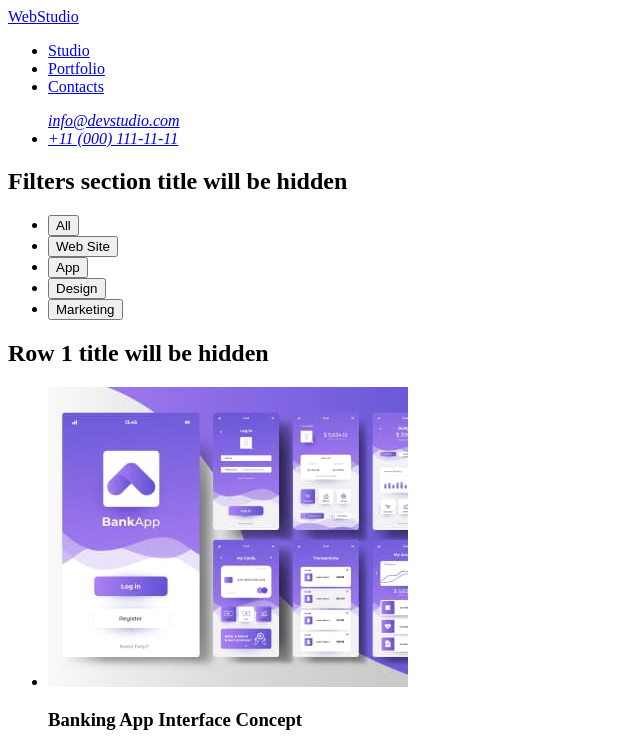
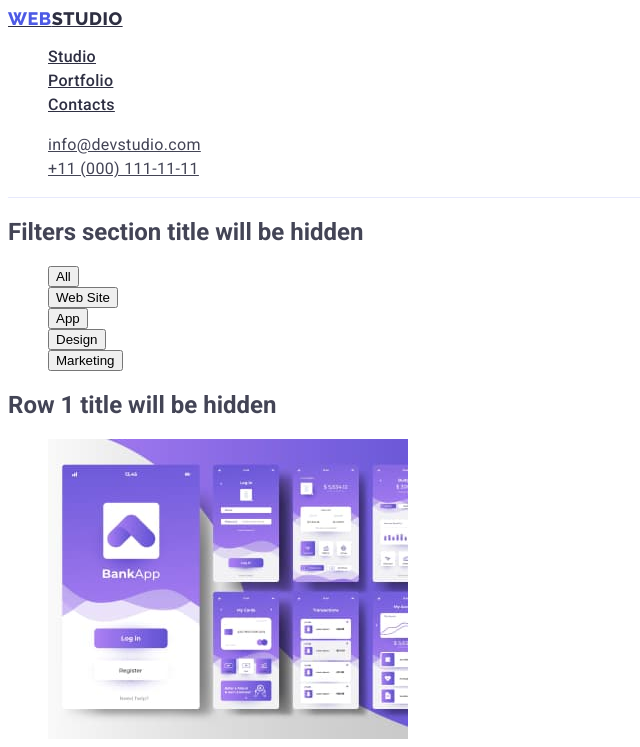
Before and after one commit to OlenaZhovnir/goit-markup-hw-02, a plain HTML site: page portfolio.html in a window 1280 px wide. Shown: the top 747 px of the page, without its empty margins (0-640 px from the left). Drawn offline with Linux system fonts and the light colour scheme.

Commit message:
Ver. 0.8 Homework 2
Ver. 0.8 Homework 2 -css

```diff
--- a/css/styles.css
+++ b/css/styles.css
@@ -1,28 +1,97 @@
+
+:root {
+    /* Fonts */
+    --main-font: Roboto, sans-serif;
+    /* Colors */
+    --white: #FFF;
+    --cornflower:#E7E9FC;
+    --navyblue: #2E2F42;
+    --cloud: #F4F4FD;
+    --iris: #4D5AE5;
+    --main-cl: #434455;
+
+}
+address {
+    font-style: normal;
+}
+
+img {
+    display: block;
+    max-width: 100%;
+    height: auto;
+}
+
+.team-list, .advantages-list,.doing-list,.header-nav, .header-address-list, .portfolio-filters-list,
+ .portfolio-row1-list, .portfolio-row2-list, .portfolio-row3-list {
+    list-style: none;
+}
+
+.link {
+    text-decoration: none;
+    color: currentColor;
+}
+
+.btn {
+    font-family: inherit;
+    font-size: 14px;
+    font-weight: 600;
+    color: currentColor;
+    cursor: pointer;
+}
+
+.header {
+    border-bottom: 1px solid var(--cornflower);
+    background: var(--white);
 
 
-/**
-  |============================
-  | classes studio page
-  |============================
-*/
+}
+body {
+    font-family: var(--main-font);
+    background-color: var(--white);
+    color: var(--main-cl);
+}
 
-.header {}
 
-.nav-logo {}
+/* Header*/
+.nav-logo {
+    color: var(--navyblue);
+    font-family: Raleway;
+    font-size: 18px;
+    font-style: normal;
+    font-weight: 800;
+    line-height: 21px; /* 116.667% */
+    letter-spacing: 0.54px;
+    text-transform: uppercase;
+}
 
-.nav-logo-web {}
+.nav-logo-web {
+    color: var(--iris);
+    font-family: Raleway;
+    font-size: 18px;
+    font-style: normal;
+    font-weight: 800;
+    line-height: 21px; /* 116.667% */
+    letter-spacing: 0.54px;
+    text-transform: uppercase;
+}
 
 .header-nav {}
 
-.header-nav-studio {}
+.header-nav-studio-link, .header-nav-portfolio-link, .header-nav-contacts-link{
+    color: var(--navyblue);
+    /* Body Medium */
+    font-family: Roboto;
+    font-size: 16px;
+    font-style: normal;
+    font-weight: 500;
+    line-height: 24px;
+    /* 150% */
+    letter-spacing: 0.32px;
+}
 
 .header-nav-studio-link {}
 
-.header-nav-portfolio {}
-
 .header-nav-portfolio-link {}
-
-.header-nav-contacts {}
 
 .header-nav-contacts-link {}
 
@@ -32,11 +101,46 @@
 
 .header-address-email {}
 
-.header-address-emailto {}
+.header-address-emailto,.header-address-telto{
+    /* Body */
+    color:var(--main-cl);
+    font-family: Roboto;
+    font-size: 16px;
+    font-style: normal;
+    font-weight: 400;
+    line-height: 24px;
+    /* 150% */
+    letter-spacing: 0.32px;
+}
 
 .header-address-tel {}
 
-.header-address-telto {}
+
+
+
+/*Footer*/
+.footer {
+    background: var(--navyblue);
+}
+
+.footer-text
+    {font-family: Roboto;
+    font-size: 16px;
+    font-style: normal;
+    font-weight: 400;
+    line-height: 24px;
+    /* 150% */
+    letter-spacing: 0.32px;
+    color: var(--cloud); }
+
+
+/**
+  |============================
+  | classes studio page
+  |============================
+*/
+
+
 
 .hero {}
 
@@ -130,9 +234,7 @@
 
 .team-list-item4-text {}
 
-.footer {}
 
-.footer-text {}
 
 /**
   |============================
@@ -140,41 +242,10 @@
   |============================
 */
 
-.header {}
-
-.nav-logo {}
-
-.nav-logo-web {}
-
-.header-nav {}
-
-.header-nav-studio {}
-
-.header-nav-studio-link {}
-
-.header-nav-portfolio {}
-
-.header-nav-portfolio-link {}
-
-.header-nav-contacts {}
-
-.header-nav-contacts-link {}
-
-.header-address {}
-
-.header-address-list {}
-
-.header-address-emailto {}
-
-.header-address-tel {}
-
-.header-address-telto {}
 
 .portfolio-filters {}
 
 .portfolio-filters-title {}
-
-.portfolio-filters-list {}
 
 .portfolio-filters-list-all {}
 
@@ -281,5 +352,3 @@
 .portfolio-row3-item3-title {}
 
 .portfolio-row3-item3-text {}
-
-.footer {}
--- a/portfolio.html
+++ b/portfolio.html
@@ -146,7 +146,7 @@
         <a class="nav-logo" href="./index.html">
             <span class="nav-logo-web">Web</span>Studio
         </a>
-        <p>Increase the flow of customers and sales for your business with digital marketing & growth solutions.</p>
-    </footer class="footer-text">
+        <p class="footer-text">Increase the flow of customers and sales for your business with digital marketing & growth solutions.</p>
+    </footer >
   </body>
 </html>
```
